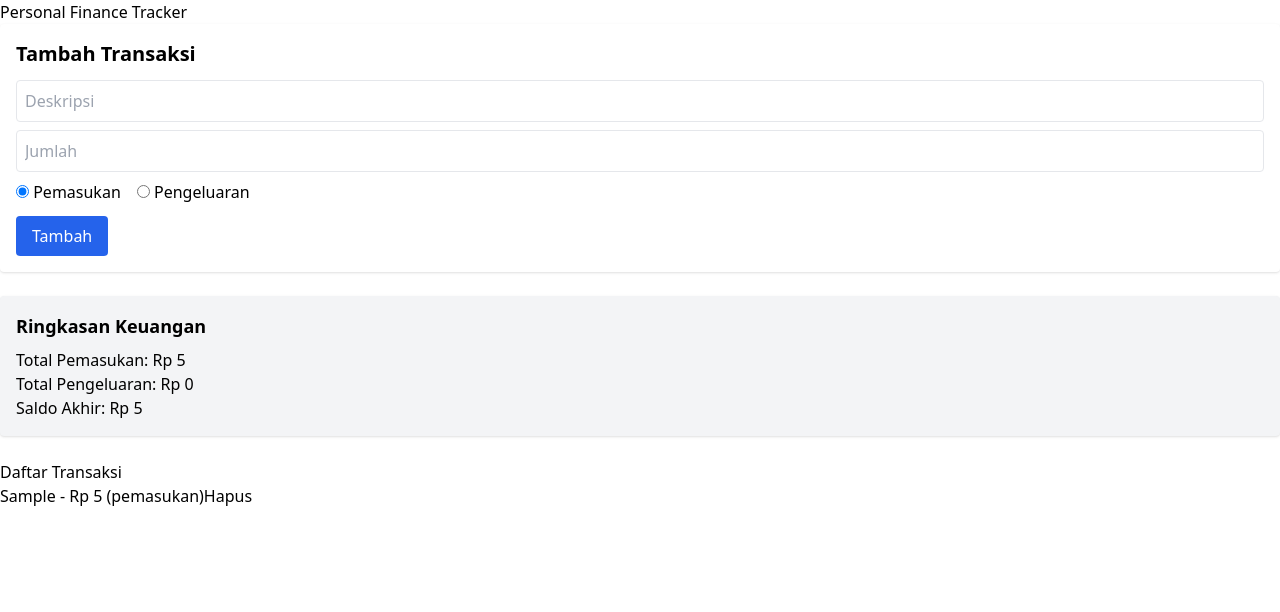
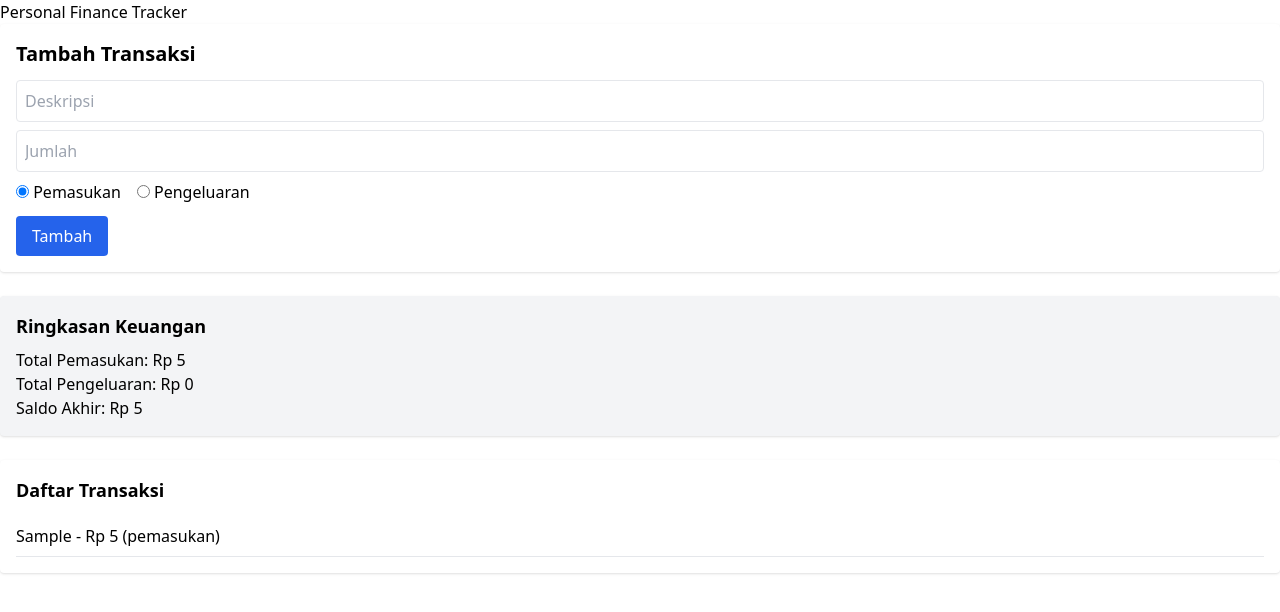
Before and after one commit to Hektor-alfatih/Project-Finance-Tracker, a React (Vite) app: page / in a window 1280 px wide. Both pictures are taken after typing "Sample", "5" into the empty fields and a click on the button "Tambah". Shown: the top 612 px of the page. Built offline with nearby package versions, Linux system fonts and the light colour scheme.

Commit message:
perubahan transaction list

```diff
--- a/src/components/TransactionList.jsx
+++ b/src/components/TransactionList.jsx
@@ -1,15 +1,18 @@
-function TransactionList({ transactions, onDelete }) {
+function TransactionList({ transactions }) {
   return (
-    <div>
-      <h2>Daftar Transaksi</h2>
-      <ul>
-        {transactions.map((t) => (
-          <li key={t.id}>
-            {t.description} - Rp {t.amount.toLocaleString()} ({t.type})
-            <button onClick={() => onDelete(t.id)}>Hapus</button>
-          </li>
-        ))}
-      </ul>
+    <div className="bg-white p-4 rounded shadow">
+      <h2 className="text-lg font-semibold mb-3">Daftar Transaksi</h2>
+      {transactions.length === 0 ? (
+        <p>Belum ada transaksi.</p>
+      ) : (
+        <ul>
+          {transactions.map((t) => (
+            <li key={t.id} className="border-b py-2">
+              {t.description} - Rp {t.amount} ({t.type})
+            </li>
+          ))}
+        </ul>
+      )}
     </div>
   );
 }
```
